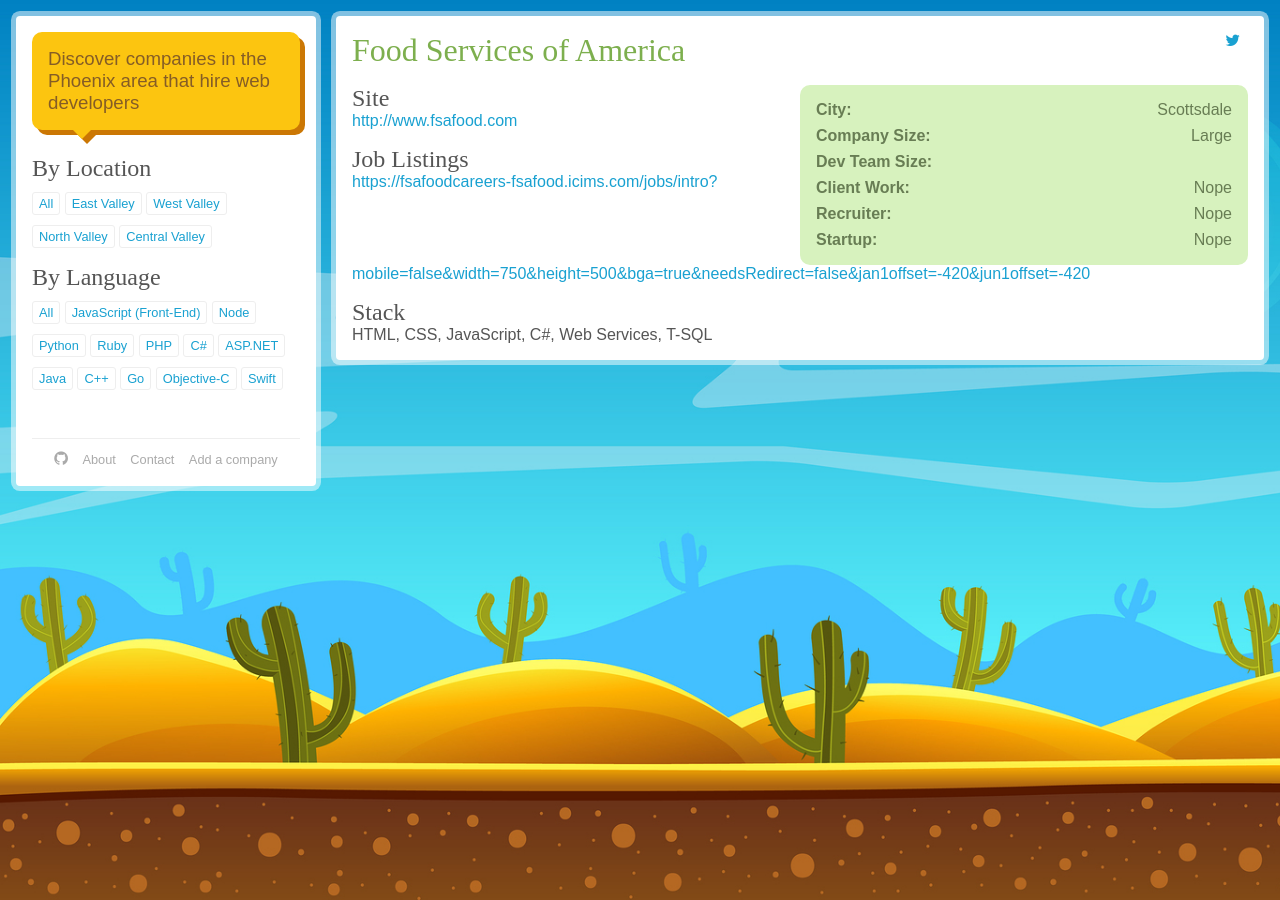
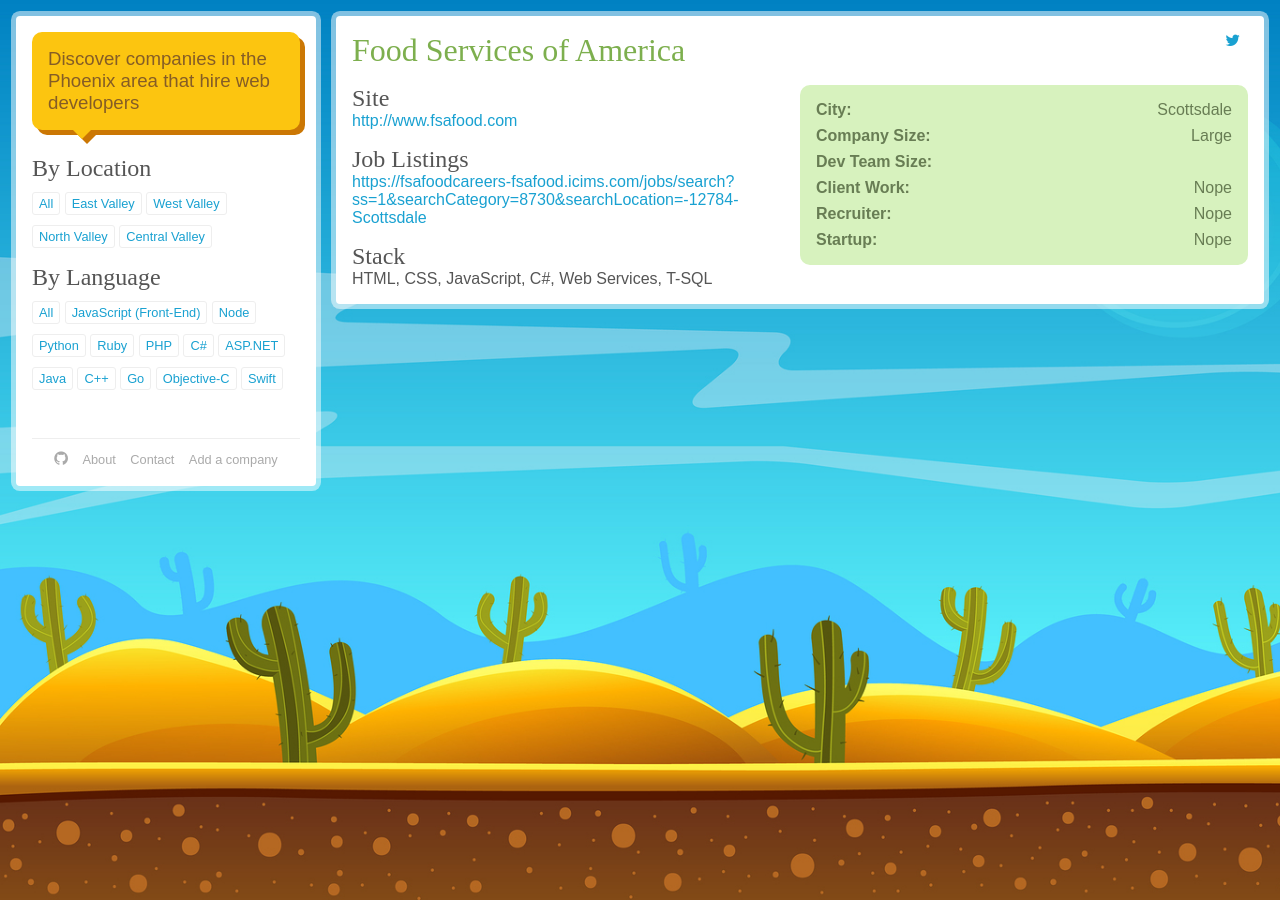
Before and after one commit to bradwestfall/webdevphoenix, a Jekyll site: the page built from companies/food-services-of-america.md, in a window 1280 px wide. Built offline with Jekyll 4.4.1, drawn with Linux system fonts in a browser that asks for light colours; nearby versions of some CDN libraries; some web fonts are replaced.

Commit message:
link update

```diff
--- a/companies/food-services-of-america.md
+++ b/companies/food-services-of-america.md
@@ -10,5 +10,5 @@
 recruiter: false
 startup: false
 website: http://www.fsafood.com
-job_listings: https://fsafoodcareers-fsafood.icims.com/jobs/intro?mobile=false&width=750&height=500&bga=true&needsRedirect=false&jan1offset=-420&jun1offset=-420
+job_listings: https://fsafoodcareers-fsafood.icims.com/jobs/search?ss=1&searchCategory=8730&searchLocation=-12784-Scottsdale
 ---
```
